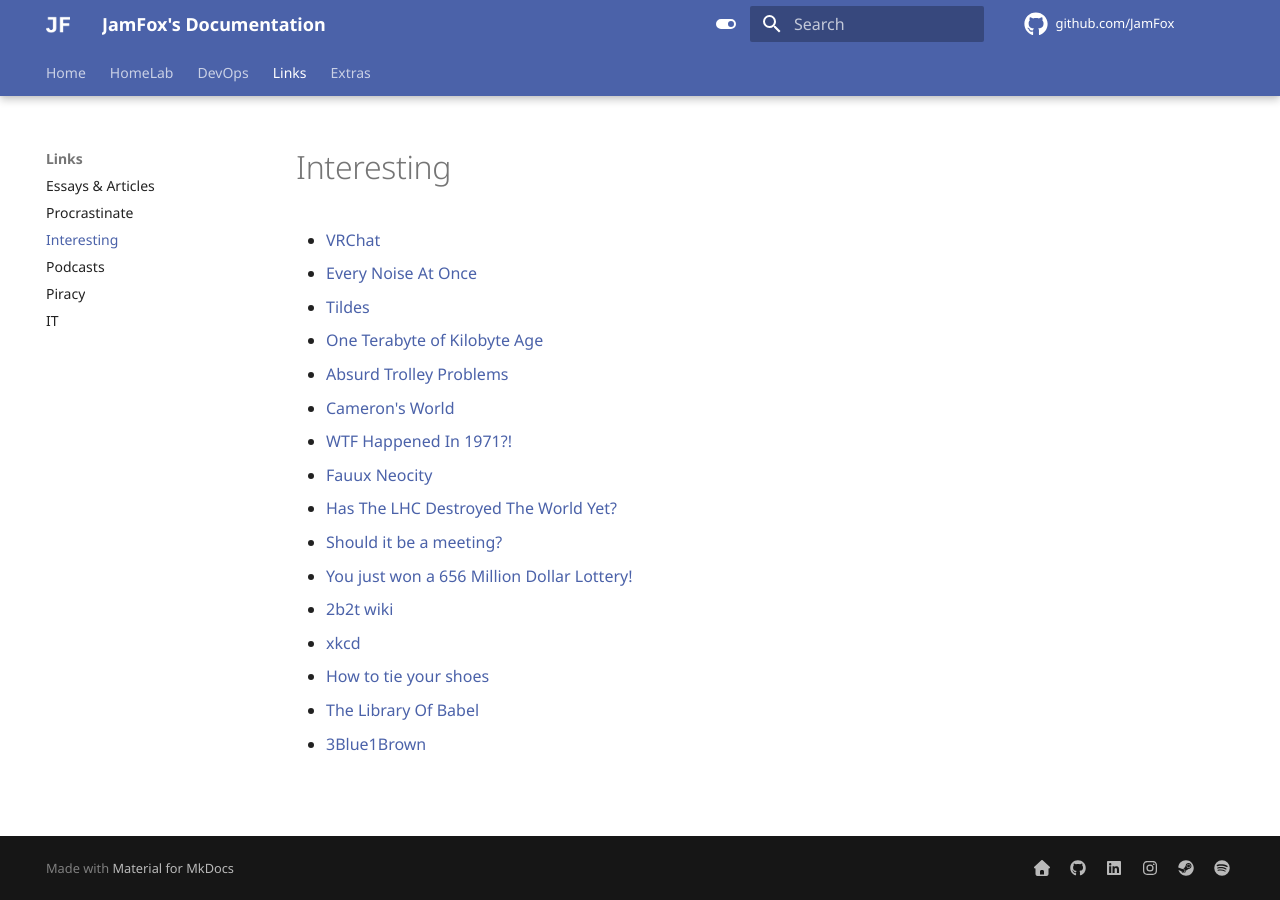
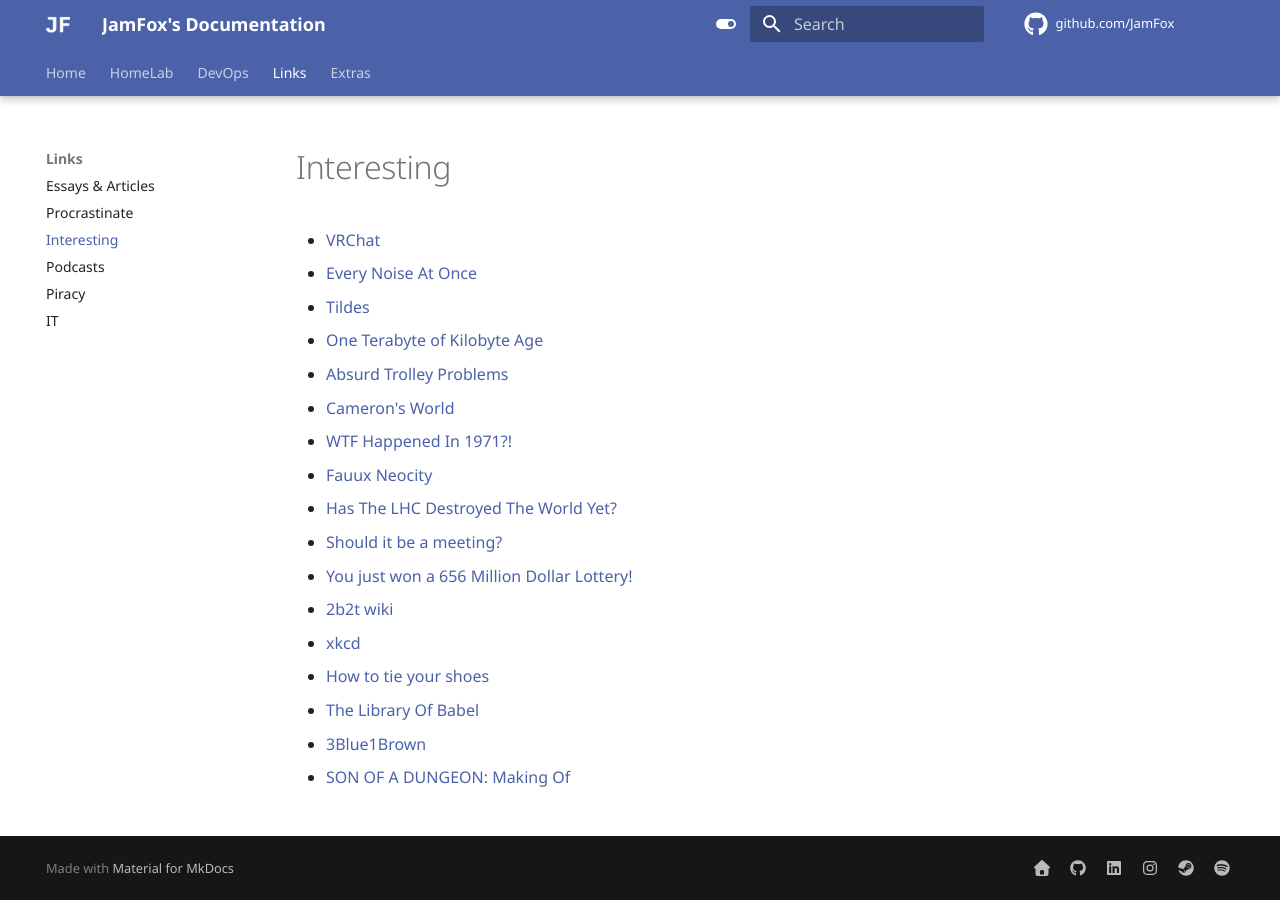
Before and after one commit to JamFox/docs.jamfox.dev, an MkDocs documentation site: the page built from docs/content/links/interesting.md, in a window 1280 px wide. Built offline with MkDocs 1.6.1 and Material for MkDocs 9.7.7, drawn with Linux system fonts in a browser that asks for light colours; comment, search, counter and statistics services are not loaded.

Commit message:
add son of a dungeon

```diff
--- a/docs/content/links/interesting.md
+++ b/docs/content/links/interesting.md
@@ -18,3 +18,4 @@ title: "Interesting"
 - [How to tie your shoes](https://youtu.be/zAFcV7zuUDA)
 - [The Library Of Babel](https://libraryofbabel.info/)
 - [3Blue1Brown](https://www.youtube.com/c/3blue1brown)
+- [SON OF A DUNGEON: Making Of](https://youtu.be/2EXUEj30RKc)
```
